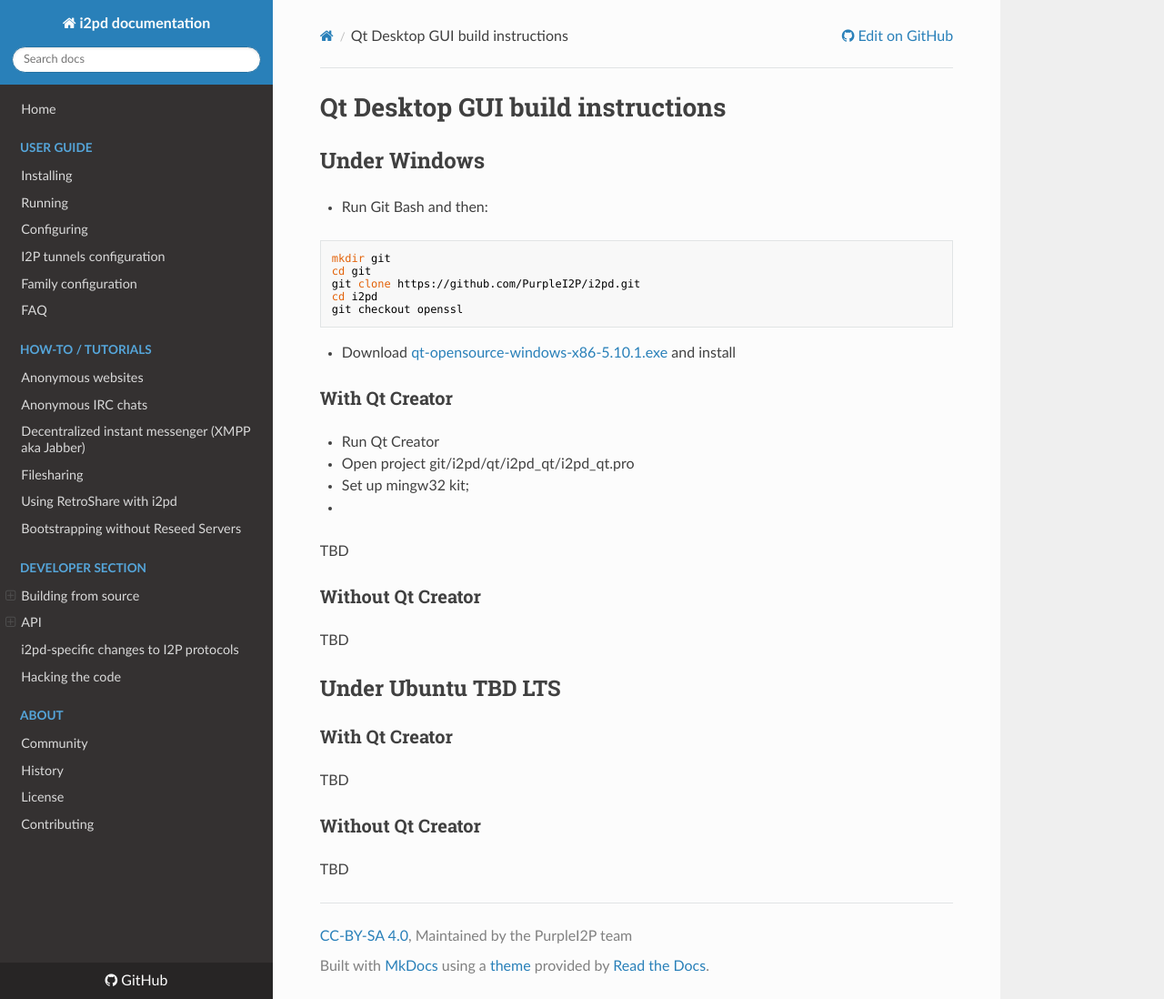
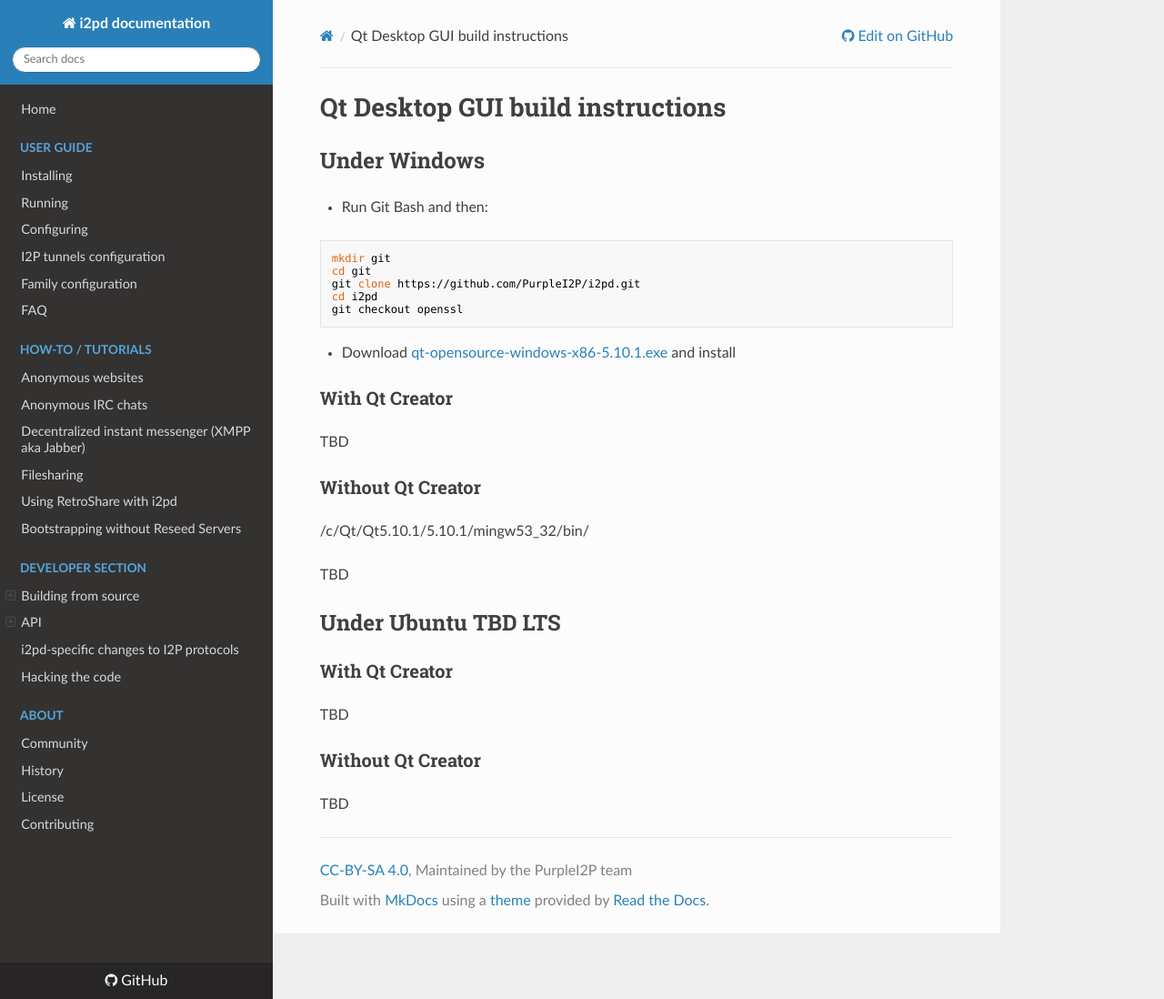
Before and after one commit to PurpleI2P/i2pd_docs_en, an MkDocs documentation site: the page built from docs/devs/building/qt-desktop-gui.md, in a window 1280 px wide and 1098 px high. Shown: the whole window at 91% size. Built offline with MkDocs 1.6.1, drawn with Linux system fonts in a browser that asks for light colours; nearby versions of some CDN libraries; old or Windows-style settings are respelled for this version of MkDocs.

Commit message:
Update qt-desktop-gui.md

```diff
--- a/docs/devs/building/qt-desktop-gui.md
+++ b/docs/devs/building/qt-desktop-gui.md
@@ -17,14 +17,12 @@ and install
 
 ### With Qt Creator
 
-* Run Qt Creator
-* Open project git/i2pd/qt/i2pd_qt/i2pd_qt.pro
-* Set up mingw32 kit;
-*
-
 TBD
 
 ### Without Qt Creator
+
+ /c/Qt/Qt5.10.1/5.10.1/mingw53_32/bin/
+
 
 TBD
 
```
